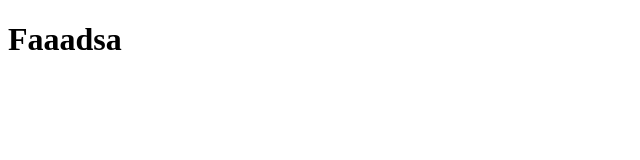
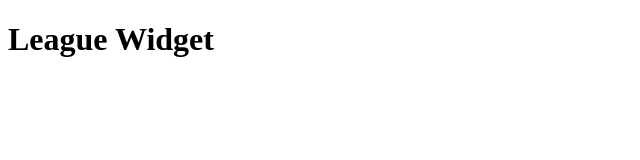
Before and after one commit to kay-jp/LeagueWidget, a plain HTML site: page index.html in a window 1280 px wide. Shown: the whole page, without its empty margins (0-640 px from the left). Drawn offline with Linux system fonts and the light colour scheme.

Commit message:
Update index.html

```diff
--- a/index.html
+++ b/index.html
@@ -18,7 +18,7 @@
 </head>
 
 <body>
-    <h1>Faaadsa</h1>
+    <h1>League Widget</h1>
     <script>
         if ('serviceWorker' in navigator) {
             navigator.serviceWorker.register('service-worker.js')
```
